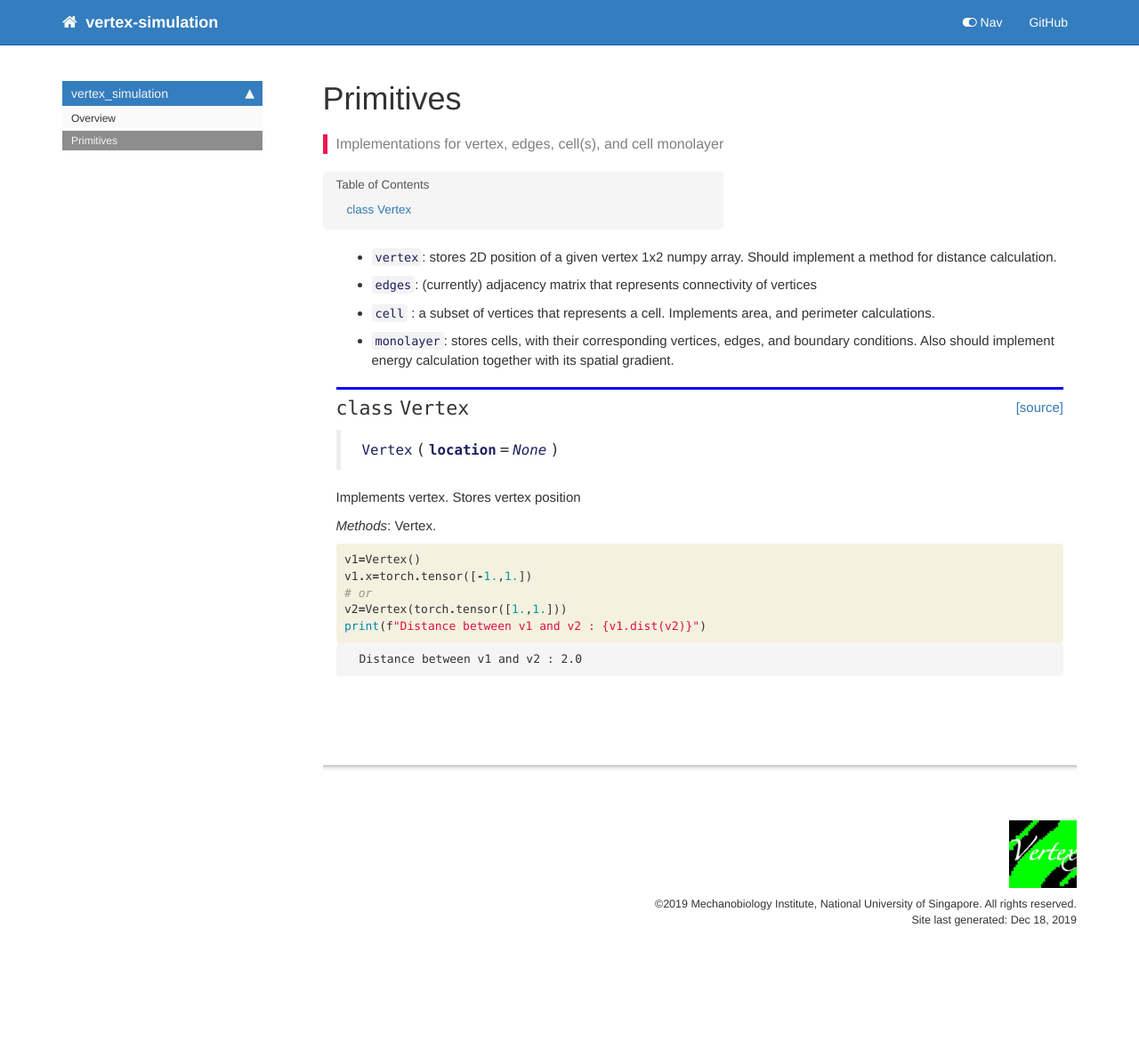
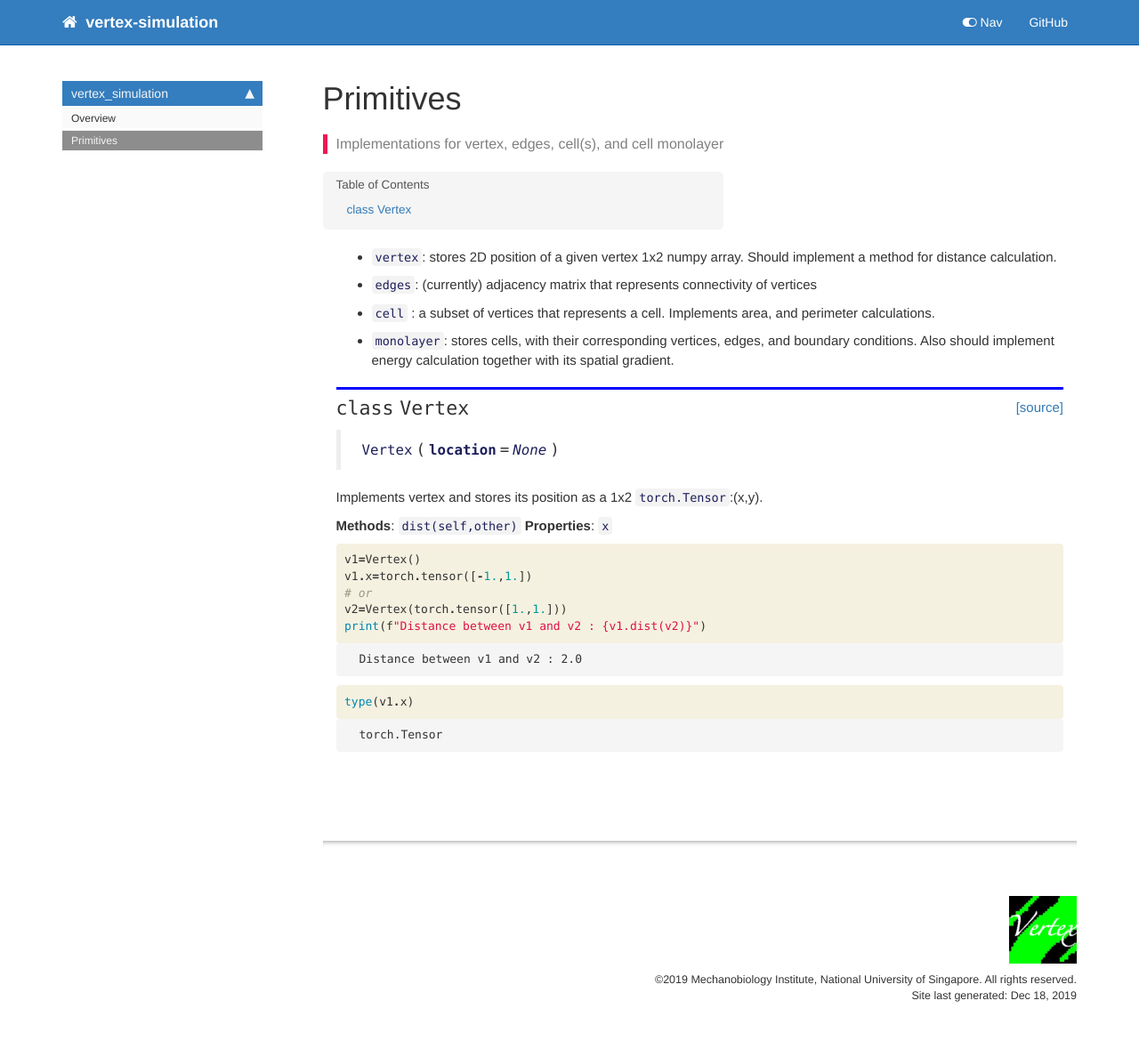
Before and after one commit to mshagirov/vertex_simulation, a Jekyll site: the page built from docs/primitives.html, in a window 1280 px wide. Shown: the whole page at 89% size. Built offline with Jekyll 4.4.1, drawn with Linux system fonts in a browser that asks for light colours; nearby versions of some CDN libraries; comment, search, counter and statistics services are not loaded; before the commit the page ends 1094 px from its top, so only the background shows below that.

```diff
--- a/docs/primitives.html
+++ b/docs/primitives.html
@@ -47,9 +47,11 @@ summary: "Implementations for vertex, edges, cell(s), and cell monolayer"
 <div class="output_markdown rendered_html output_subarea ">
 <h2 id="Vertex" class="doc_header"><code>class</code> <code>Vertex</code><a href="https://github.com/mshagirov/vertex_simulation/tree/master/vertex_simulation/primitives.py#L7" class="source_link" style="float:right">[source]</a></h2><blockquote><p><code>Vertex</code>(<strong><code>location</code></strong>=<em><code>None</code></em>)</p>
 </blockquote>
-<p>Implements vertex. Stores vertex position</p>
-<p><em>Methods</em>:
-    Vertex.</p>
+<p>Implements vertex and stores its position as a 1x2 <code>torch.Tensor</code>:(x,y).</p>
+<p><strong>Methods</strong>:
+    <code>dist(self,other)</code>
+<strong>Properties</strong>:
+    <code>x</code></p>
 
 </div>
 
@@ -90,4 +92,33 @@ summary: "Implementations for vertex, edges, cell(s), and cell monolayer"
 </div>
 
 </div>
+<div class="cell border-box-sizing code_cell rendered">
+<div class="input">
+
+<div class="inner_cell">
+    <div class="input_area">
+<div class=" highlight hl-ipython3"><pre><span></span><span class="nb">type</span><span class="p">(</span><span class="n">v1</span><span class="o">.</span><span class="n">x</span><span class="p">)</span>
+</pre></div>
+
+    </div>
 </div>
+</div>
+
+<div class="output_wrapper">
+<div class="output">
+
+<div class="output_area">
+
+
+
+<div class="output_text output_subarea output_execute_result">
+<pre>torch.Tensor</pre>
+</div>
+
+</div>
+
+</div>
+</div>
+
+</div>
+</div>
```
Also changed, not shown: docs/index.html (+9 -12 lines), vertex_simulation/primitives.py (+5 -3 lines), README.md, 3 other files.
